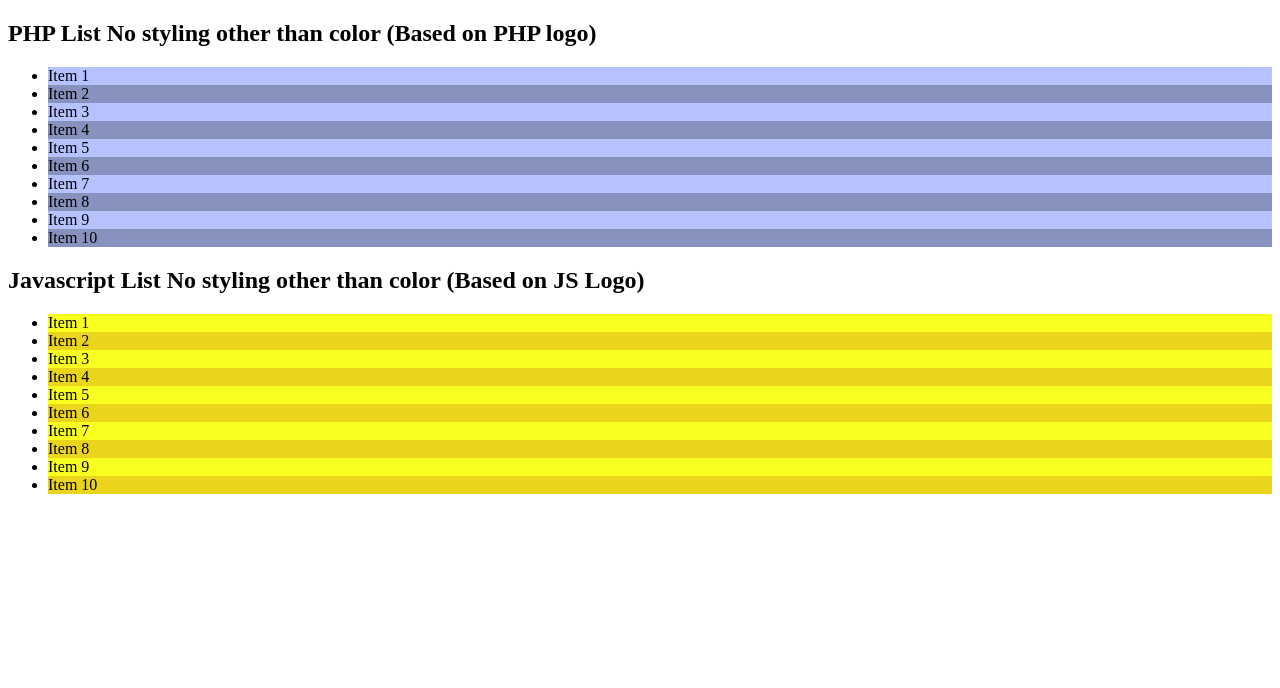
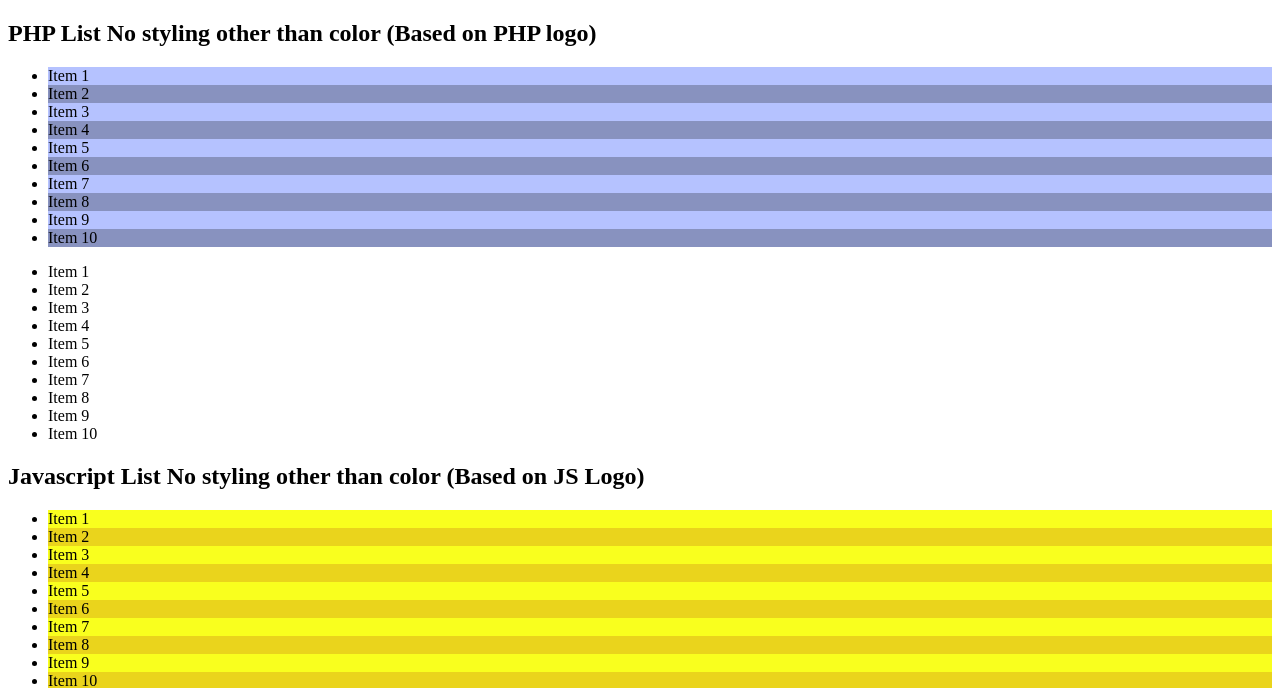
Before and after one commit to Antonio-Bennett/Antonio_Bennett_Programming_Challenge, a PHP site: page / in a window 1280 px wide. Shown: the top 688 px of the page. Run offline with PHP 8.4, Linux system fonts and the light colour scheme.

Commit message:
add css list to be server side rendered in php index file

```diff
--- a/index.php
+++ b/index.php
@@ -19,6 +19,13 @@ declare(strict_types=1); ?>
     echo "<li " . $style[$i % 2] . "> Item $i </li>";
   }
   echo "</ul>";
+
+  //This is the css list that we will style
+  echo "<ul id='cssList'>";
+  for ($i = 1; $i <= 10; $i++) {
+    echo "<li> Item $i </li>";
+  }
+  echo "</ul>";
   ?>
 </body>
 
```
